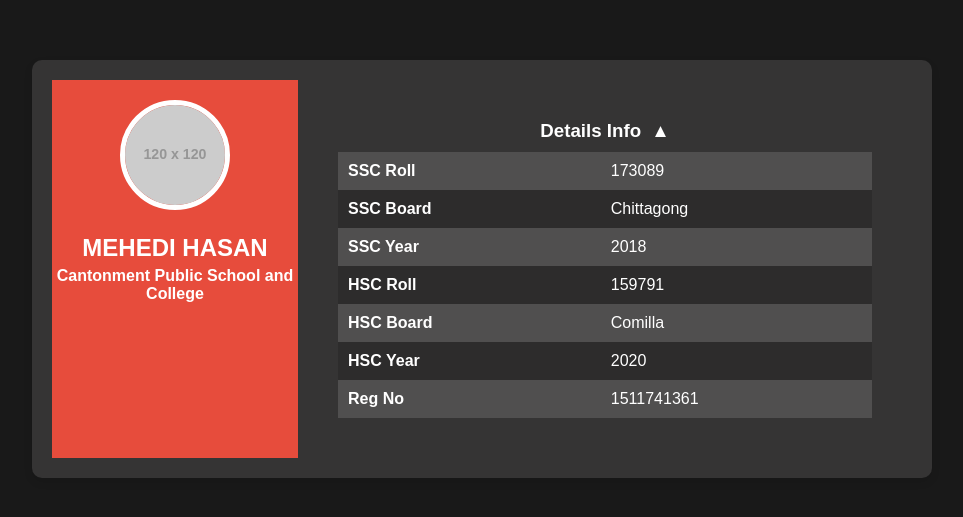
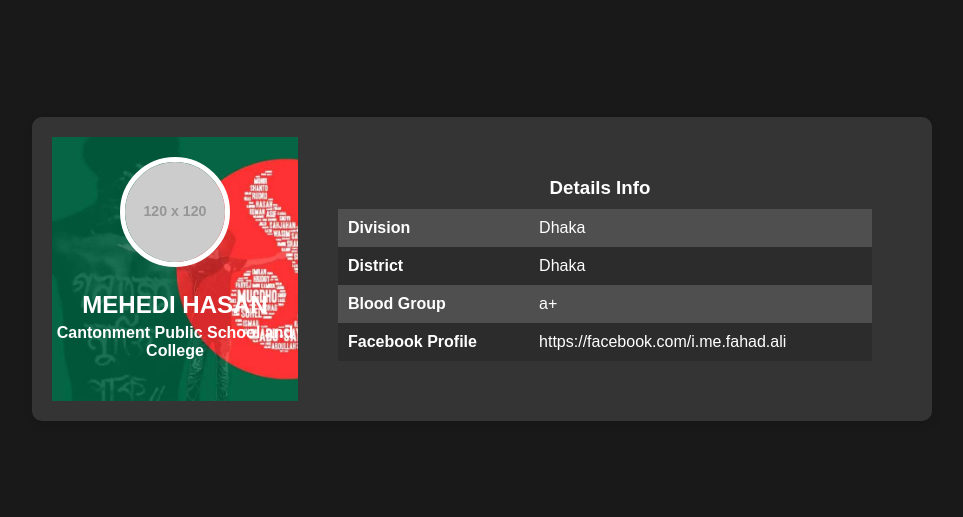
Before and after one commit to md-fahad-ali/mukti24-example, a plain HTML site: page profile.html in a window 1280 px wide. Shown: the part 131-648 px from the top of the page, without its empty margins (158-1121 px from the left). Drawn offline with Linux system fonts and the light colour scheme; placeholder pictures from the web are drawn by us.

Commit message:
update:tada

```diff
--- a/profile.html
+++ b/profile.html
@@ -31,7 +31,8 @@
       .profile-card .left {
         width: 30%;
         text-align: center;
-        background-color: #e74c3c;
+        background: url("./background.jpeg");
+        background-size: cover;
         color: #fff;
       }
       .profile-card .left img {
@@ -80,12 +81,12 @@
         align-items: center;
       }
       .details-info h3::after {
-        content: "\25B2";
+        content: "";
         margin-left: 10px;
         transition: transform 0.3s;
       }
       .details-info h3.open::after {
-        content: "\25BC";
+        content: "";
       }
       .details-info table {
         width: 100%;
@@ -118,10 +119,19 @@
           padding: 0;
           text-align: center;
         }
+        .details-info h3::after {
+          content: "\25B2";
+          margin-left: 10px;
+          transition: transform 0.3s;
+        }
+        .details-info h3.open::after {
+          content: "\25BC";
+        }
         .profile-card .left {
           width: 100%;
-          background-color: #e74c3c;
+          background: url("./background.jpeg");
           color: #fff;
+          background-size: cover;
         }
         .profile-card .left img {
           width: 120px;
@@ -161,32 +171,20 @@
             </h3>
             <table id="details-info-content">
               <tr>
-                <th>SSC Roll</th>
-                <td>173089</td>
+                <th>Division</th>
+                <td>Dhaka</td>
               </tr>
               <tr>
-                <th>SSC Board</th>
-                <td>Chittagong</td>
+                <th>District</th>
+                <td>Dhaka</td>
               </tr>
               <tr>
-                <th>SSC Year</th>
-                <td>2018</td>
+                <th>Blood Group</th>
+                <td>a+</td>
               </tr>
               <tr>
-                <th>HSC Roll</th>
-                <td>159791</td>
-              </tr>
-              <tr>
-                <th>HSC Board</th>
-                <td>Comilla</td>
-              </tr>
-              <tr>
-                <th>HSC Year</th>
-                <td>2020</td>
-              </tr>
-              <tr>
-                <th>Reg No</th>
-                <td>1511741361</td>
+                <th>Facebook Profile</th>
+                <td>https://facebook.com/i.me.fahad.ali</td>
               </tr>
             </table>
           </div>
```
Also changed, not shown: background.jpeg (added).
